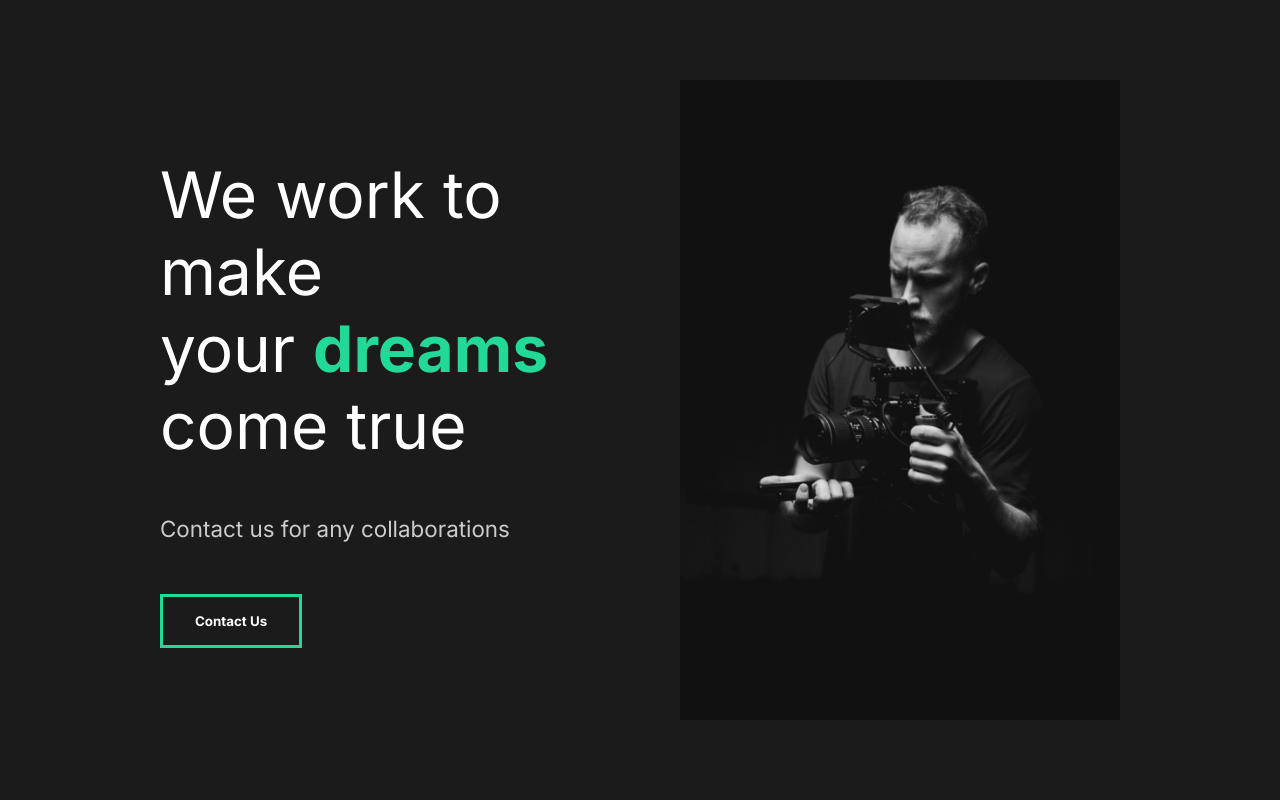
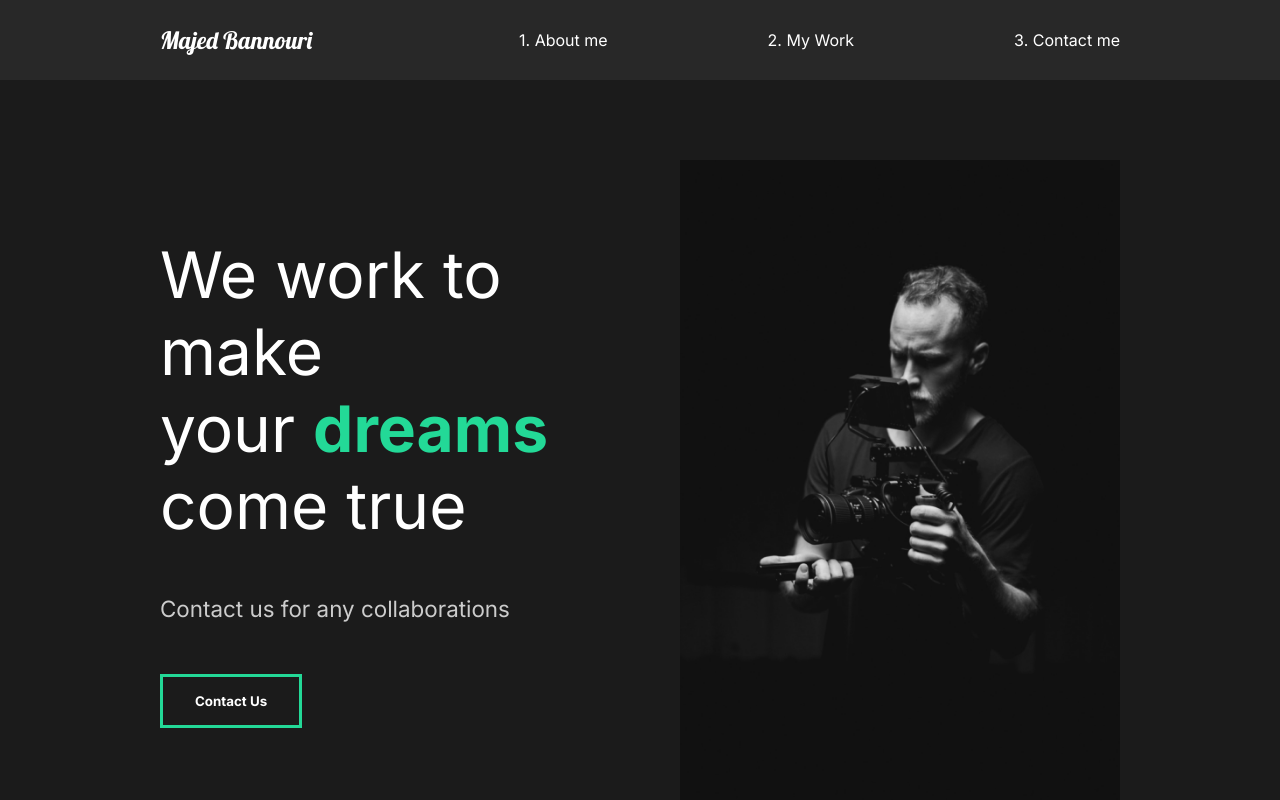
Before and after one commit to MajedBannouri/my-creative-portfolio, a React (Create React App) app: page / in a window 1280 px wide. Shown: the top 800 px of the page. Built offline with nearby package versions, Linux system fonts and the light colour scheme.

Commit message:
8. Creating Nav

```diff
--- a/src/App.js
+++ b/src/App.js
@@ -1,12 +1,13 @@
 // import pages
 import GlobalStyle from './components/GlobalStyle';
 import AboutUs from './pages/AboutUs'
-
+import Nav from './components/Nav'
 
 function App() {
   return (
     <div >
     <GlobalStyle></GlobalStyle>
+      <Nav></Nav>
       <AboutUs/>
     </div>
   );
--- /dev/null
+++ b/src/components/Nav.js
@@ -0,0 +1,51 @@
+import React from 'react'
+import styled from 'styled-components'
+
+const Nav = () => {
+    return (
+        <StyledNav>
+            <h1><a id="logo" href="#">Majed Bannouri</a></h1>
+            <ul>
+                <li>
+                    <a href="#"> 1. About me</a>
+                </li>
+                <li>
+                    <a href="#"> 2. My Work</a>
+                </li>
+                <li>
+                    <a href="#"> 3. Contact me</a>
+                </li>
+            </ul>
+        </StyledNav>
+    )
+}
+
+const StyledNav = styled.nav`
+    min-height: 10vh;
+    display: flex;
+    margin: auto;
+    justify-content: space-between;
+    align-items: center;
+    padding: 1rem 10rem;
+    background: #282828;
+    a{
+        color: white;
+        text-decoration:none;
+    }
+    ul{
+        display: flex;
+        list-style: none;
+    }
+    #logo{
+        font-size: 1.5rem;
+        font-family: "Lobster", cursive;
+        font-weight: lighter;
+    }
+    li{
+        padding-left: 10rem;
+        position: relative;
+
+    }
+`
+
+export default Nav
```
